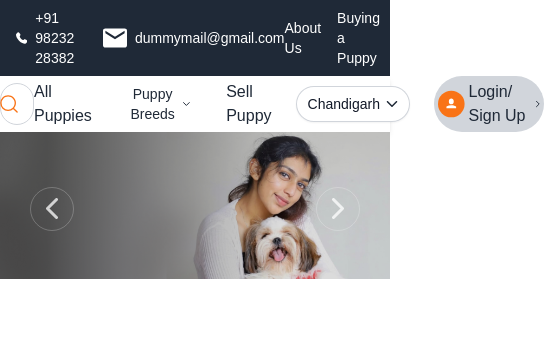
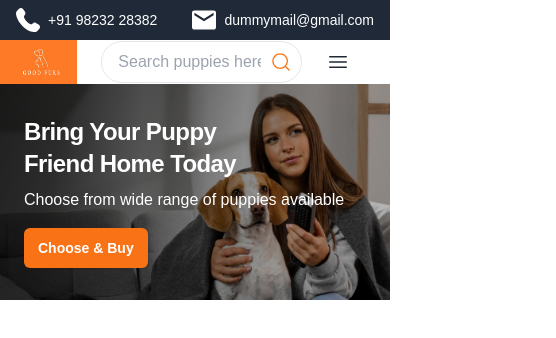
Before and after one commit to IPIYUSHCHAUDHARY/good-furs, a Next.js app: page / in a window 390 px wide. Shown: the top 338 px of the page, 556 px wide, since content can reach past the window. Built offline with nearby package versions, Linux system fonts and the light colour scheme.

Commit message:
Updated Header

```diff
--- a/src/app/components/header/Header.js
+++ b/src/app/components/header/Header.js
@@ -1,139 +1,209 @@
-import { Menu, MenuButton, MenuItem, MenuItems } from '@headlessui/react'
+"use client";
+
+import { Dialog, DialogPanel, Disclosure, DisclosureButton, DisclosurePanel, Popover, PopoverButton, PopoverGroup, PopoverPanel } from '@headlessui/react'
 import Image from 'next/image';
 import Link from 'next/link';
-import Topbar from './Topbar';
-import { SearchIcon, ChevronDownIcon, LoginIcon, ChevronRightIcon } from '../icons/Icons';
+import { LocationIcon, ShopIcon, SearchIcon, ChevronDownIcon, LoginIcon, ChevronRightIcon } from '../icons/Icons';
+import { useState } from 'react';
+
+const navigation = [
+    { name: 'All Puppies', href: '#' },
+    { name: 'Puppy Breeds', href: '#' },
+    { name: 'Sell Puppy', href: '#' },
+]
 
 export default function Header() {
+    const [mobileMenuOpen, setMobileMenuOpen] = useState(false);
+
     return (
-        <header>
-            {/* Topbar */}
-            <Topbar />
-
-            {/* Navbar */}
-            <nav className="bg-white shadow-md">
-                <div className="container mx-auto flex justify-between items-center">
-                    {/* Logo */}
-                    <div className="text-xl font-bold">
-                        <Link href="/">
+        <header className='pe-4'>
+            <div className="container-full mx-auto flex justify-between items-center">
+                {/* Logo Section */}
+                <div className="flex ">
+                    <Link href="#" className="">
+                        <span className="sr-only">Good Furs</span>
                         <Image
                             src="/images/logo.png" // Path relative to the public folder
                             alt="Good Furs logo"
                             width={200}
                             height={84}
+                            className="h-11 lg:h-20 w-auto"
                         />
                     </Link>
                 </div>
 
                 {/* Search Bar */}
-                    <div className="relative w-1/4">
+                <div className="ms-6 me-auto">
+                    <div className="relative">
                         <input
                             type="text"
                             placeholder="Search puppies here..."
-                            className="w-full px-4 py-2 rounded-full bg-white text-gray-700 placeholder-gray-400 border border-gray-300 focus:outline-none focus:ring-2 focus:ring-blue-500"
+                            className="w-full py-2 ps-4 pe-10 border rounded-full focus:outline-none focus:ring-2 focus:ring-orange-500"
                         />
-                        <button className="absolute top-1/2 right-4 transform -translate-y-1/2 text-primary hover:text-gray-500 focus:outline-none">
-                            <SearchIcon width="18" height="18" className="text-orange-500" />
+                        <button className="absolute top-1/2 right-2 transform -translate-y-1/2 p-1 rounded-full text-orange-500 hover:text-white hover:bg-orange-500">
+                            <SearchIcon width="18" height="18" />
+                        </button>
+                    </div>
+                </div>
+
+                {/* Mobile Menu Button */}
+                <div className="flex lg:hidden ms-6">
+                    <button
+                        type="button"
+                        onClick={() => setMobileMenuOpen(true)}
+                        className="-m-2.5 inline-flex items-center justify-center rounded-md p-2.5 text-gray-800"
+                    >
+                        <span className="sr-only">Open main menu</span>
+                        <svg className="size-6" fill="none" viewBox="0 0 24 24" strokeWidth="1.5" stroke="currentColor" aria-hidden="true" data-slot="icon">
+                            <path strokeLinecap="round" strokeLinejoin="round" d="M3.75 6.75h16.5M3.75 12h16.5m-16.5 5.25h16.5" />
+                        </svg>
                     </button>
                 </div>
 
-                    {/* Navigation Links */}
-                    <div className="flex items-center space-x-6 pe-3">
-                        <Link href="#" className="text-gray-800 hover:text-blue-500">All Puppies</Link>
-                        {/* Dropdown */}
-                        <Menu as="div" className="relative inline-block text-left">
-                            <div>
-                                <MenuButton className="inline-flex w-full justify-center items-center gap-x-1.5 bg-white px-3 py-2 text-sm text-gray-800 hover:text-blue-500 hover:bg-gray-50">
+                {/* Navbar */}
+                <nav aria-label="Global" className="flex items-center justify-between gap-6 ms-6">
+                    <PopoverGroup className="hidden lg:flex lg:gap-x-12">
+                        <Link href="#" className="text-sm/6 text-gray-800 hover:text-orange-500">
+                            All Puppies
+                        </Link>
+                        <Popover className="relative">
+                            <PopoverButton className="flex items-center gap-x-2 text-sm/6 text-gray-800 hover:text-orange-500">
                                 Puppy Breeds
-                                    <ChevronDownIcon aria-hidden="true" className="text-gray-800" width="12" height="6" />
-                                </MenuButton>
+                                <ChevronDownIcon aria-hidden="true" className="flex-none" width="12" height="6" />
+                            </PopoverButton>
+
+                            <PopoverPanel
+                                transition
+                                className="absolute -left-8 top-full z-10 mt-3 w-screen max-w-48 overflow-hidden rounded-lg bg-white shadow-lg ring-1 ring-gray-900/5 transition data-[closed]:translate-y-1 data-[closed]:opacity-0 data-[enter]:duration-200 data-[leave]:duration-150 data-[enter]:ease-out data-[leave]:ease-in"
+                            >
+                                <Link href="#" className="block text-sm/6 text-gray-800 hover:text-white hover:bg-orange-500 p-4">
+                                    German Shepard
+                                </Link>
+                                <Link href="#" className="block text-sm/6 text-gray-800 hover:text-white hover:bg-orange-500 p-4">
+                                    German Shepard
+                                </Link>
+                                <Link href="#" className="block text-sm/6 text-gray-800 hover:text-white hover:bg-orange-500 p-4">
+                                    German Shepard
+                                </Link>
+                            </PopoverPanel>
+                        </Popover>
+                        <Link href="#" className="text-sm/6 text-gray-800 hover:text-orange-500">
+                            Sell Puppy
+                        </Link>
+                    </PopoverGroup>
+                    <div className="hidden lg:flex lg:flex-1 lg:justify-end gap-4">
+                        <Popover className="relative">
+                            <PopoverButton className="flex items-center gap-x-2 border border-1 py-2 px-6 h-full rounded-full text-sm/6 text-gray-800 hover:text-orange-500">
+                                <LocationIcon aria-hidden="true" className="flex-none text-gray-800" width="17" height="20" />
+                                Chandigarh
+                                <ChevronDownIcon aria-hidden="true" className="flex-none text-gray-800" width="12" height="6" />
+                            </PopoverButton>
+
+                            <PopoverPanel
+                                transition
+                                className="absolute -left-8 top-full z-10 mt-3 w-screen max-w-48 overflow-hidden rounded-lg bg-white shadow-lg ring-1 ring-gray-900/5 transition data-[closed]:translate-y-1 data-[closed]:opacity-0 data-[enter]:duration-200 data-[leave]:duration-150 data-[enter]:ease-out data-[leave]:ease-in"
+                            >
+                                <Link href="#" className="block text-sm/6 text-gray-800 hover:text-white hover:bg-orange-500 p-4">
+                                    Mohali
+                                </Link>
+                                <Link href="#" className="block text-sm/6 text-gray-800 hover:text-white hover:bg-orange-500 p-4">
+                                    Ropar
+                                </Link>
+                                <Link href="#" className="block text-sm/6 text-gray-800 hover:text-white hover:bg-orange-500 p-4">
+                                    Ludhiana
+                                </Link>
+                            </PopoverPanel>
+                        </Popover>
+                        <Link href="#" className="flex items-center gap-x-4 rounded-full text-sm/6 bg-gray-200 p-1 text-gray-800 hover:text-orange-500">
+                            <LoginIcon width="44" height="44" className="text-orange-500" />
+                            Login / Sign Up
+                            <ChevronRightIcon width="6" height="12" className="me-5" />
+                        </Link>
+                    </div>
+                </nav>
+
             </div>
 
-                            <MenuItems
-                                transition
-                                className="absolute right-0 z-10 mt-2 w-56 origin-top-right rounded-md bg-white shadow-lg ring-1 ring-black/5 transition focus:outline-none data-[closed]:scale-95 data-[closed]:transform data-[closed]:opacity-0 data-[enter]:duration-100 data-[leave]:duration-75 data-[enter]:ease-out data-[leave]:ease-in"
+            <Dialog open={mobileMenuOpen} onClose={setMobileMenuOpen} className="lg:hidden">
+                <div className="fixed inset-0 z-50" />
+                <DialogPanel className="fixed inset-y-0 right-0 z-50 w-full overflow-y-auto bg-white px-6 py-6 sm:max-w-sm sm:ring-1 sm:ring-gray-900/10">
+                    <div className="flex items-center justify-between">
+                        <Link href="#" className="-m-1.5 p-1.5">
+                            <span className="sr-only">Good Furs</span>
+                            <Image
+                                src="/images/logo.png" // Path relative to the public folder
+                                alt="Good Furs logo"
+                                width={200}
+                                height={84}
+                                className="h-11 w-auto"
+                            />
+                        </Link>
+                        <button
+                            type="button"
+                            onClick={() => setMobileMenuOpen(false)}
+                            className="-m-2.5 rounded-md p-2.5 text-gray-800"
                         >
-                                <div className="py-1">
-                                    <MenuItem>
-                                        <a
+                            <span className="sr-only">Close menu</span>
+                            <svg className="size-6" fill="none" viewBox="0 0 24 24" strokeWidth="1.5" stroke="currentColor" aria-hidden="true" data-slot="icon">
+                                <path strokeLinecap="round" strokeLinejoin="round" d="M6 18 18 6M6 6l12 12" />
+                            </svg>
+                        </button>
+                    </div>
+                    <div className="mt-6 flow-root">
+                        <div className="-my-6 divide-y divide-gray-500/10">
+                            <div className="space-y-2 py-6">
+                                <Link href="#"
+                                    className="-mx-3 block rounded-lg px-3 py-2 text-base/7 text-gray-800 hover:bg-gray-50"
+                                >
+                                    All Puppies
+                                </Link>
+                                <Disclosure as="div" className="-mx-3">
+                                    <DisclosureButton className="group flex w-full items-center justify-between rounded-lg py-2 pl-3 pr-3.5 text-base/7 text-gray-800 hover:bg-gray-50">
+                                        Puppy Breeds
+                                        <ChevronDownIcon aria-hidden="true" className="flex-none group-data-[open]:rotate-180" width="12" height="6" />
+                                    </DisclosureButton>
+                                    <DisclosurePanel className="mt-2 space-y-2">
+                                        <DisclosureButton
+                                            as="a"
                                             href="#"
-                                            className="block px-4 py-2 text-sm text-gray-700 data-[focus]:bg-gray-100 data-[focus]:text-gray-900 data-[focus]:outline-none"
-                                        >
-                                            Labrador
-                                        </a>
-                                    </MenuItem>
-                                    <MenuItem>
-                                        <a
-                                            href="#"
-                                            className="block px-4 py-2 text-sm text-gray-700 data-[focus]:bg-gray-100 data-[focus]:text-gray-900 data-[focus]:outline-none"
+                                            className="block rounded-lg py-2 pl-6 pr-3 text-sm/7 text-gray-800 hover:bg-gray-50"
                                         >
                                             German Shepard
-                                        </a>
-                                    </MenuItem>
-                                    <MenuItem>
-                                        <a
+                                        </DisclosureButton>
+                                        <DisclosureButton
+                                            as="a"
                                             href="#"
-                                            className="block px-4 py-2 text-sm text-gray-700 data-[focus]:bg-gray-100 data-[focus]:text-gray-900 data-[focus]:outline-none"
+                                            className="block rounded-lg py-2 pl-6 pr-3 text-sm/7 text-gray-800 hover:bg-gray-50"
                                         >
-                                            Poodle
-                                        </a>
-                                    </MenuItem>
+                                            German Shepard
+                                        </DisclosureButton>
+                                        <DisclosureButton
+                                            as="a"
+                                            href="#"
+                                            className="block rounded-lg py-2 pl-6 pr-3 text-sm/7 text-gray-800 hover:bg-gray-50"
+                                        >
+                                            German Shepard
+                                        </DisclosureButton>
+                                    </DisclosurePanel>
+                                </Disclosure>
+                                <Link href="#"
+                                    className="-mx-3 block rounded-lg px-3 py-2 text-base/7 text-gray-800 hover:bg-gray-50"
+                                >
+                                    Sell Puppy
+                                </Link>
                             </div>
-                            </MenuItems>
-                        </Menu>
-                        <Link href="#" className="text-gray-800 hover:text-blue-500">Sell Puppy</Link>
-
-                        {/* Dropdown */}
-                        <Menu as="div" className="relative inline-block text-left">
-                            <div>
-                                <MenuButton className="inline-flex w-full justify-center items-center gap-x-1.5 rounded-full bg-white px-3 py-2 text-sm text-gray-900 shadow-sm ring-1 ring-inset ring-gray-300 hover:bg-gray-50">
-                                    Chandigarh
-                                    <ChevronDownIcon aria-hidden="true" className="text-gray-800" width="12" height="6" />
-                                </MenuButton>
-                            </div>
-
-                            <MenuItems
-                                transition
-                                className="absolute right-0 z-10 mt-2 w-56 origin-top-right rounded-md bg-white shadow-lg ring-1 ring-black/5 transition focus:outline-none data-[closed]:scale-95 data-[closed]:transform data-[closed]:opacity-0 data-[enter]:duration-100 data-[leave]:duration-75 data-[enter]:ease-out data-[leave]:ease-in"
+                            <div className="py-6">
+                                <Link
+                                    href="#"
+                                    className="-mx-3 block rounded-lg px-3 py-2.5 text-base/7 text-gray-800 hover:bg-gray-50"
                                 >
-                                <div className="py-1">
-                                    <MenuItem>
-                                        <a
-                                            href="#"
-                                            className="block px-4 py-2 text-sm text-gray-700 data-[focus]:bg-gray-100 data-[focus]:text-gray-900 data-[focus]:outline-none"
-                                        >
-                                            Mohali
-                                        </a>
-                                    </MenuItem>
-                                    <MenuItem>
-                                        <a
-                                            href="#"
-                                            className="block px-4 py-2 text-sm text-gray-700 data-[focus]:bg-gray-100 data-[focus]:text-gray-900 data-[focus]:outline-none"
-                                        >
-                                            Ropar
-                                        </a>
-                                    </MenuItem>
-                                    <MenuItem>
-                                        <a
-                                            href="#"
-                                            className="block px-4 py-2 text-sm text-gray-700 data-[focus]:bg-gray-100 data-[focus]:text-gray-900 data-[focus]:outline-none"
-                                        >
-                                            Ludhiana
-                                        </a>
-                                    </MenuItem>
-                                </div>
-                            </MenuItems>
-                        </Menu>
-
-                        <Link href="#" className="flex items-center gap-x-1 rounded-full bg-gray-300 p-1 text-gray-800 hover:text-blue-500">
-                            <LoginIcon width="44" height="44" className="text-orange-500" />
-                            Login/ Sign Up
-                            <ChevronRightIcon width="6" height="12" />
-
+                                    Login / Sign Up
                                 </Link>
                             </div>
                         </div>
-            </nav>
+                    </div>
+                </DialogPanel>
+            </Dialog>
         </header>
     );
 }
--- a/src/app/components/header/Topbar.js
+++ b/src/app/components/header/Topbar.js
@@ -1,21 +1,27 @@
 import Link from 'next/link';
-import {CallIcon, MailIcon} from '../icons/Icons';
+import { CallIcon, MailIcon } from '../icons/Icons';
 
 export default function Topbar() {
     return (
         <div className="bg-gray-800 text-white text-sm py-2 px-4">
-            <div className="container mx-auto flex justify-between items-center">
+            <div className="container mx-auto md:flex justify-between items-center">
                 {/* Left Side: Contact Info */}
-                <div className="flex items-center space-x-4">
-                    <span className="flex items-center gap-x-2"><CallIcon width="24" height="24" /> +91 98232 28382</span>
-                    <span className="flex items-center gap-x-2"><MailIcon width="24" height="24" /> dummymail@gmail.com</span>
+                <div className="flex justify-between sm:justify-normal items-center space-x-4">
+                    <div className="flex items-center gap-x-2">
+                        <CallIcon width="24" height="24" />
+                        <Link href="tel:+919823228382" className="hover:underline">+91 98232 28382</Link>
+                    </div>
+                    <div className="flex items-center gap-x-2">
+                        <MailIcon width="24" height="24" />
+                        <Link href="mailto:dummymail@gmail.com" className="hover:underline">dummymail@gmail.com</Link>
+                    </div>
                 </div>
 
                 {/* Right Side Links */}
-                <div className="flex items-center space-x-4">
-                    <Link href="/about">About Us</Link>
-                    <Link href="#">Buying a Puppy</Link>
-                    <Link href="#">Selling a Puppy</Link>
+                <div className="hidden sm:flex items-center space-x-4">
+                    <Link href="/about" className="hover:underline">About Us</Link>
+                    <Link href="#" className="hover:underline">Buying a Puppy</Link>
+                    <Link href="#" className="hover:underline">Selling a Puppy</Link>
                 </div>
             </div>
         </div>
--- a/src/app/components/slick-slider/SlickSlider.js
+++ b/src/app/components/slick-slider/SlickSlider.js
@@ -1,4 +1,4 @@
-"use client"
+"use client";
 
 import Slider from 'react-slick';
 import Image from 'next/image';
@@ -8,11 +8,19 @@ import "slick-carousel/slick/slick-theme.css";
 
 export default function SlickSlider() {
     const settings = {
-        autoplay: true,
+        // autoplay: true,
         infinite: true,
         speed: 500,
         slidesToShow: 1,
-        slidesToScroll: 1
+        slidesToScroll: 1,
+        responsive: [
+            {
+              breakpoint: 768,
+              settings: {
+                arrows: false
+              }
+            }
+          ]
     };
     return (
         <div className="slider-container max-w-full">
@@ -23,14 +31,14 @@ export default function SlickSlider() {
                         alt="Good Furs logo"
                         width={1440}
                         height={544}
-                        className="w-full max-w-full"
+                        className="absolute -z-10 object-cover size-full"
                     />
-                    <div className="absolute top-0 left-0 isolate px-6 pt-14 lg:px-32">
-                        <div className="max-w-2xl py-32">
-                            <h2 className="text-balance text-5xl font-semibold tracking-tight text-white sm:text-7xl">
+                    <div className="px-6 md:px-24 lg:px-32">
+                        <div className="max-w-2xl py-8 md:py-16 lg:py-32">
+                            <h2 className="text-balance text-2xl lg:text-5xl font-semibold tracking-tight text-white">
                                 Bring Your Puppy Friend Home Today
                             </h2>
-                            <p className="mt-8 text-pretty text-lg font-medium text-white sm:text-xl/8">
+                            <p className="mt-2 lg:mt-4 text-pretty text-md lg:text-lg font-medium text-white">
                                 Choose from wide range of puppies available
                             </p>
                             <Link
@@ -49,14 +57,14 @@ export default function SlickSlider() {
                         alt="Good Furs logo"
                         width={1440}
                         height={544}
-                        className="w-full max-w-full"
+                        className="absolute -z-10 object-cover size-full"
                     />
-                    <div className="absolute top-0 left-0 isolate px-6 pt-14 lg:px-32">
-                        <div className="max-w-2xl py-32">
-                            <h2 className="text-balance text-5xl font-semibold tracking-tight text-white sm:text-7xl">
+                    <div className="px-6 md:px-24 lg:px-32">
+                        <div className="max-w-2xl py-8 md:py-16 lg:py-32">
+                            <h2 className="text-balance text-2xl lg:text-5xl font-semibold tracking-tight text-white">
                                 Bring Your Puppy Friend Home Today
                             </h2>
-                            <p className="mt-8 text-pretty text-lg font-medium text-white sm:text-xl/8">
+                            <p className="mt-2 lg:mt-4 text-pretty text-md lg:text-lg font-medium text-white">
                                 Choose from wide range of puppies available
                             </p>
                             <Link
--- a/src/app/page.js
+++ b/src/app/page.js
@@ -1,14 +1,15 @@
 import Header from "./components/header/Header";
 import HeroBanner from "./components/hero-banner/HeroBanner";
+import Topbar from "./components/header/Topbar";
 
 export default function Home() {
   return (
     <>
+      <Topbar />
       <Header />
       <main>
         <HeroBanner />
       </main>
-
     </>
   );
 }
```
Lines whose indentation alone changed are shown as unchanged.
